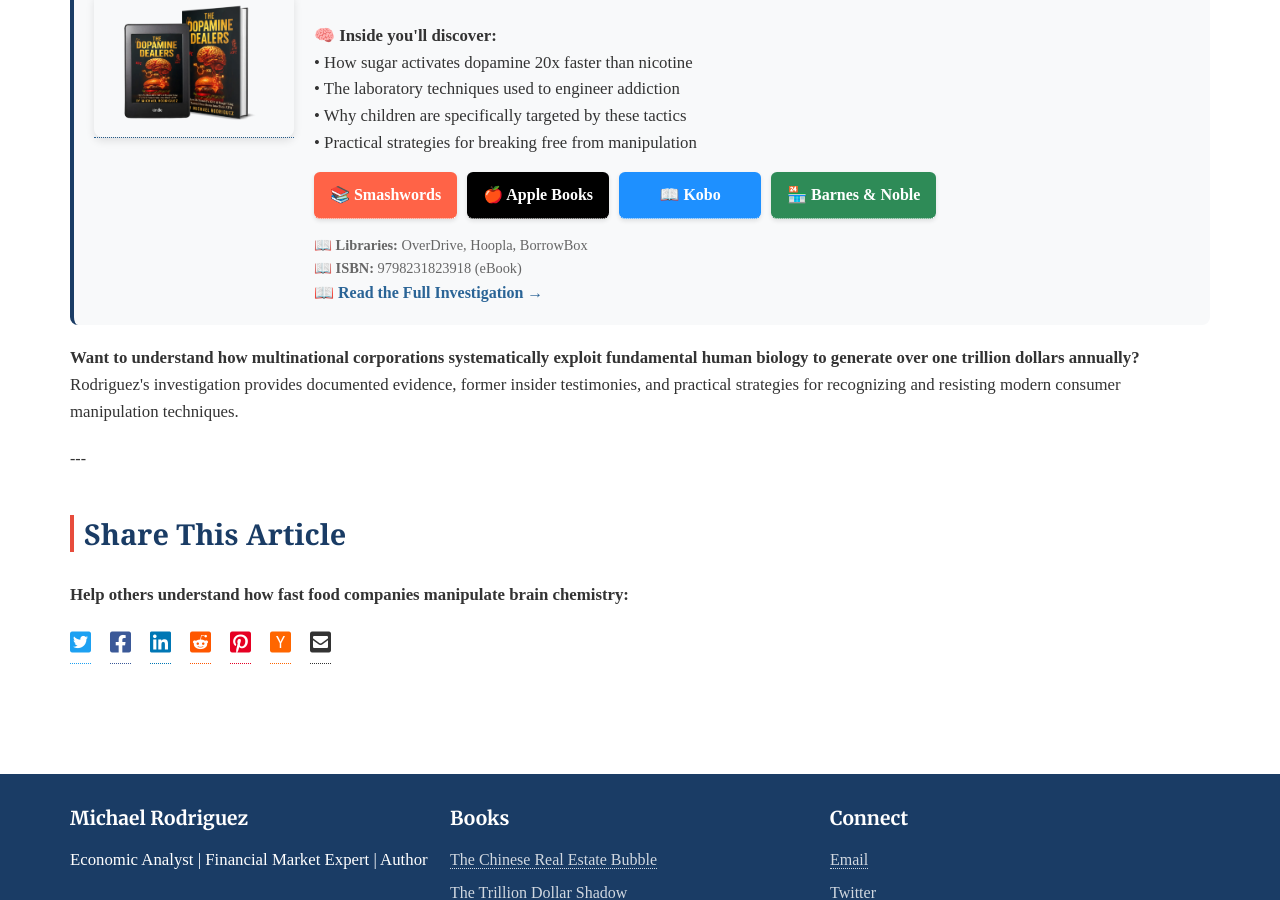
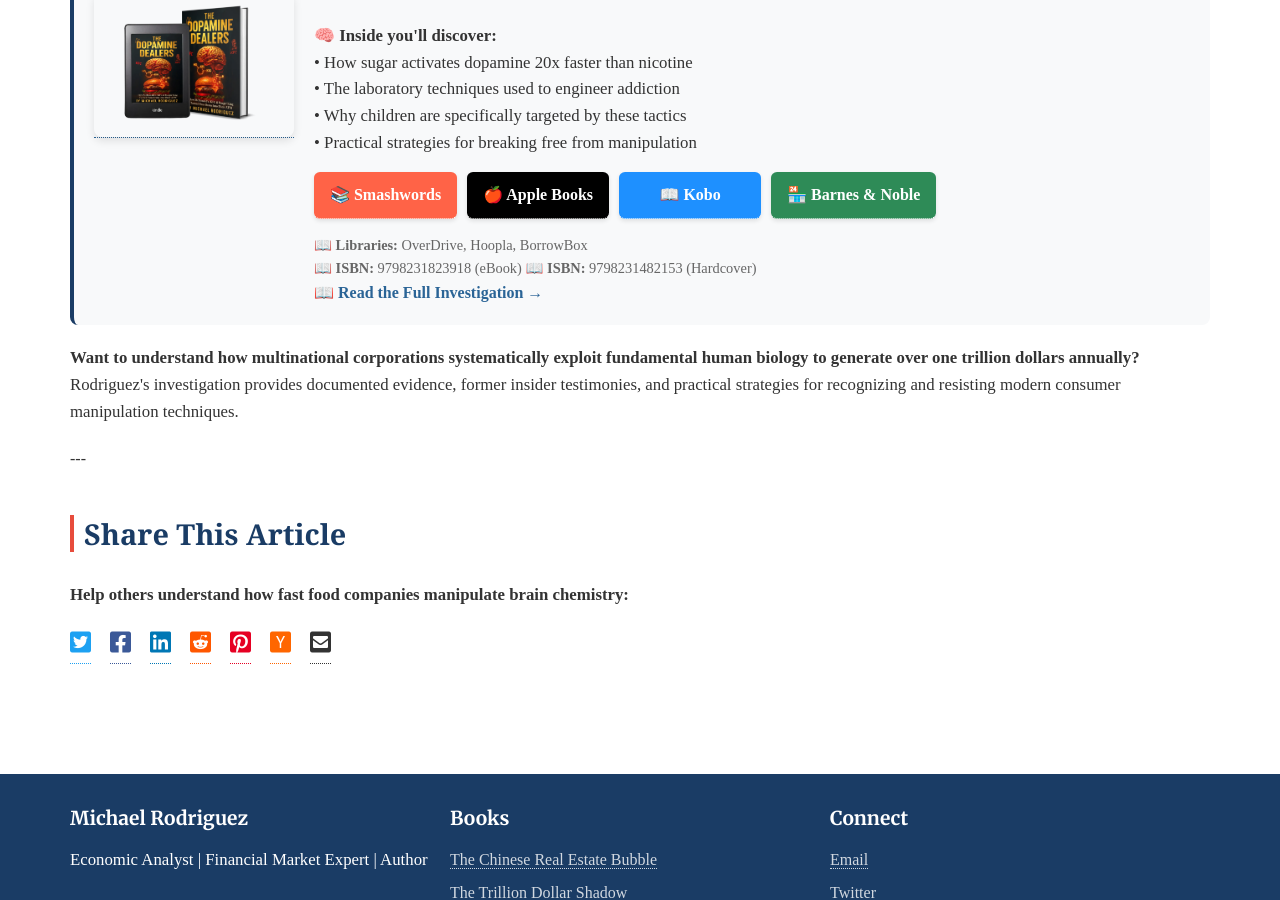
Before and after one commit to Zews123/michael-rodriguez-books, a Jekyll site: the page built from blog/Fast-Food-Brain-FAQ.html, in a window 1280 px wide and 900 px high, scrolled down 5921 px. Built offline with Jekyll 4.4.1, drawn with Linux system fonts in a browser that asks for light colours.

Commit message:
Update Fast-Food-Brain-FAQ.html

```diff
--- a/blog/Fast-Food-Brain-FAQ.html
+++ b/blog/Fast-Food-Brain-FAQ.html
@@ -278,6 +278,7 @@
       <p style="margin: 0; font-size: 0.9em; color: #666;">
         <strong>📖 Libraries:</strong> OverDrive, Hoopla, BorrowBox<br>
         <strong>📖 ISBN:</strong> 9798231823918 (eBook)
+        <strong>📖 ISBN:</strong> 9798231482153 (Hardcover)
       </p>
 
       <a href="https://zews123.github.io/michael-rodriguez-books/books/Dopamine_Dealers" class="learn-more">📖 Read the Full Investigation →</a>
```
